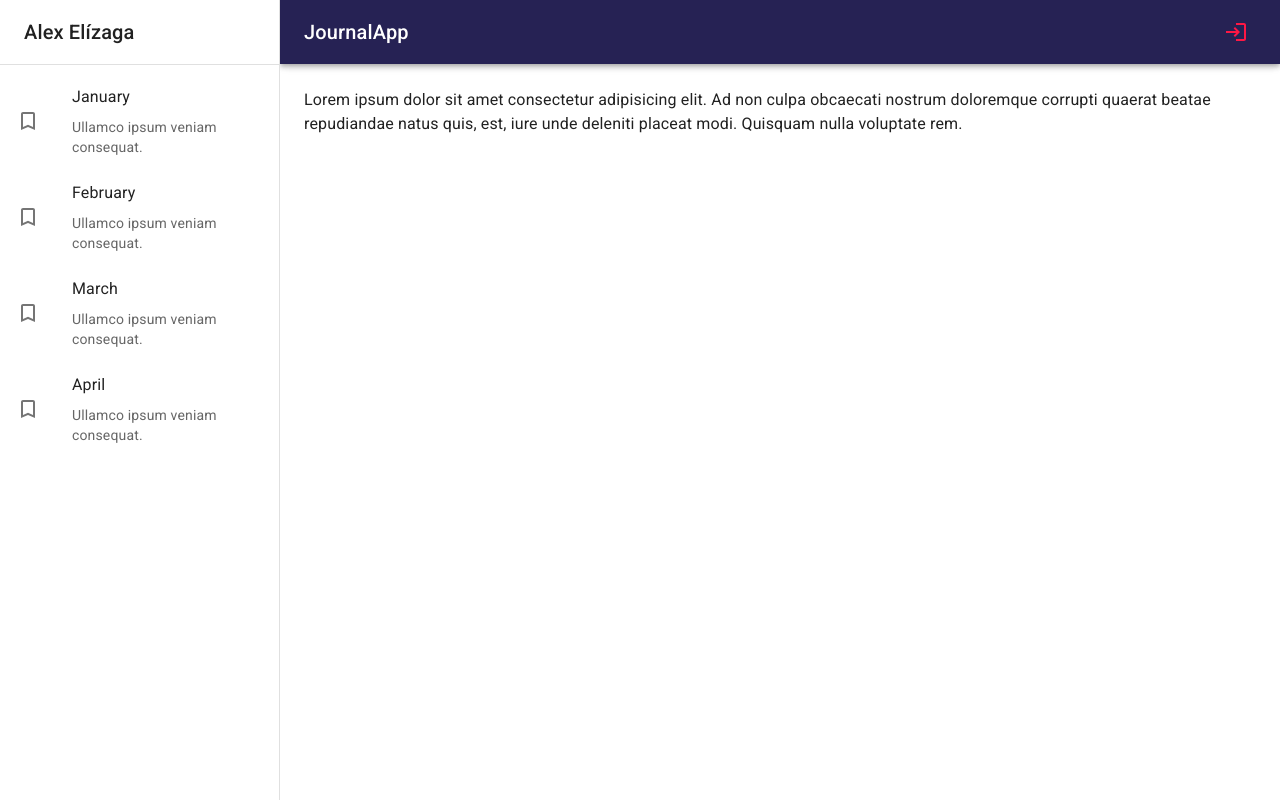
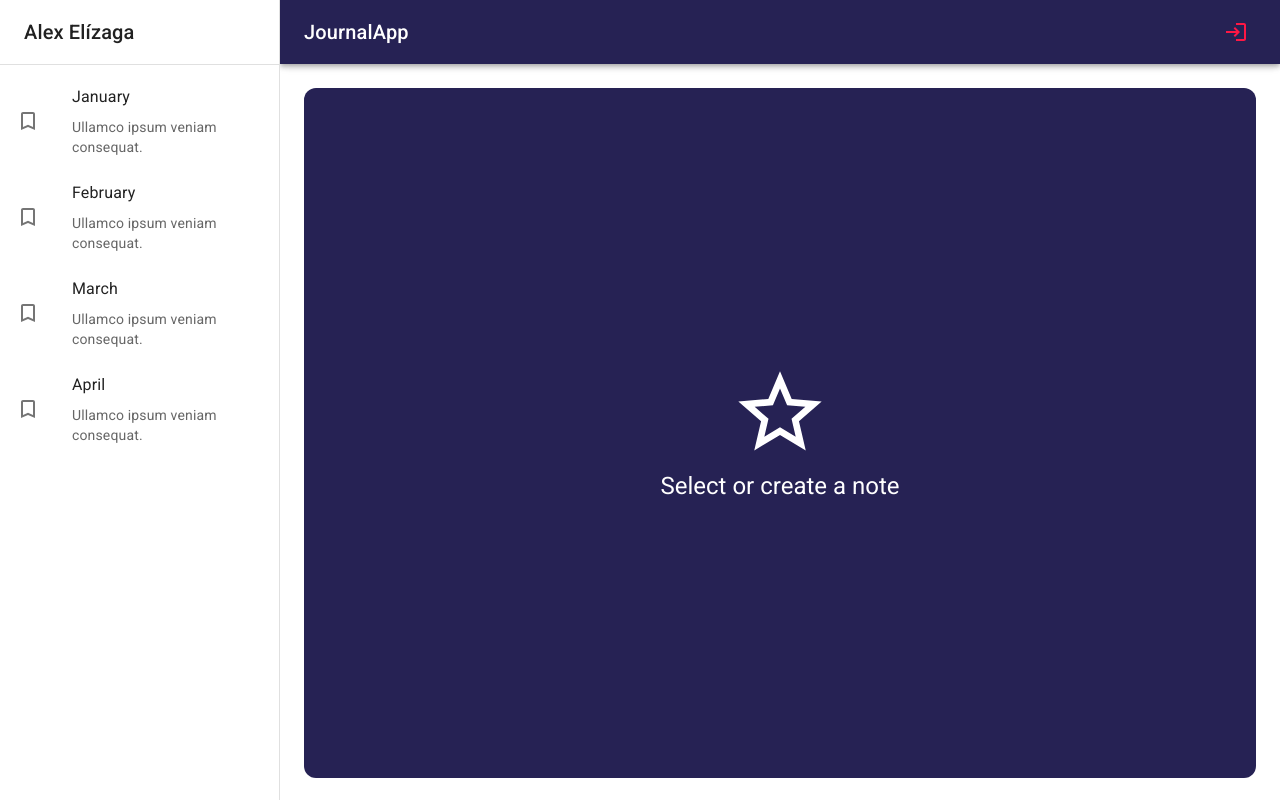
Before and after one commit to alexelizaga/08-journal-vite, a React (Vite) app: page / in a window 1280 px wide. Built offline with nearby package versions, Linux system fonts and the light colour scheme.

Commit message:
246. NothingSelectedView

```diff
--- a/src/journal/pages/JournalPage.tsx
+++ b/src/journal/pages/JournalPage.tsx
@@ -1,15 +1,18 @@
-import { Typography } from '@mui/material';
 import { JournalLayout } from '../layout/JournalLayout';
+import { NothingSelectedView } from '../views';
 
 export const JournalPage = () => {
   return (
     <JournalLayout>
-      <Typography>
+      {/* <Typography>
         Lorem ipsum dolor sit amet consectetur adipisicing elit. Ad non culpa
         obcaecati nostrum doloremque corrupti quaerat beatae repudiandae natus
         quis, est, iure unde deleniti placeat modi. Quisquam nulla voluptate
         rem.
-      </Typography>
+      </Typography> */}
+
+      <NothingSelectedView />
+      {/* NoteView */}
     </JournalLayout>
   );
 }
--- /dev/null
+++ b/src/journal/views/NothingSelectedView.tsx
@@ -0,0 +1,29 @@
+import { StarOutline } from '@mui/icons-material';
+import { Grid, Typography } from '@mui/material';
+
+export const NothingSelectedView = () => {
+  return (
+    <Grid
+        container
+        spacing={ 0 }
+        direction="column"
+        alignItems="center"
+        justifyContent="center"
+        sx={{
+            minHeight: 'calc(100vh - 110px)',
+            backgroundColor: 'primary.main',
+            borderRadius: 3
+        }}
+    >
+        <Grid item xs={ 12 }>
+            <StarOutline sx={{
+                fontSize: 100,
+                color: 'white'
+            }} />
+        </Grid>
+        <Grid item xs={ 12 }>
+            <Typography color="white" variant='h5'>Select or create a note</Typography>
+        </Grid>
+    </Grid>
+  )
+}
--- /dev/null
+++ b/src/journal/views/index.ts
@@ -0,0 +1 @@
+export * from './NothingSelectedView';
```
Also changed, not shown: 1 other file (tests, documents, lock files or other folders).
